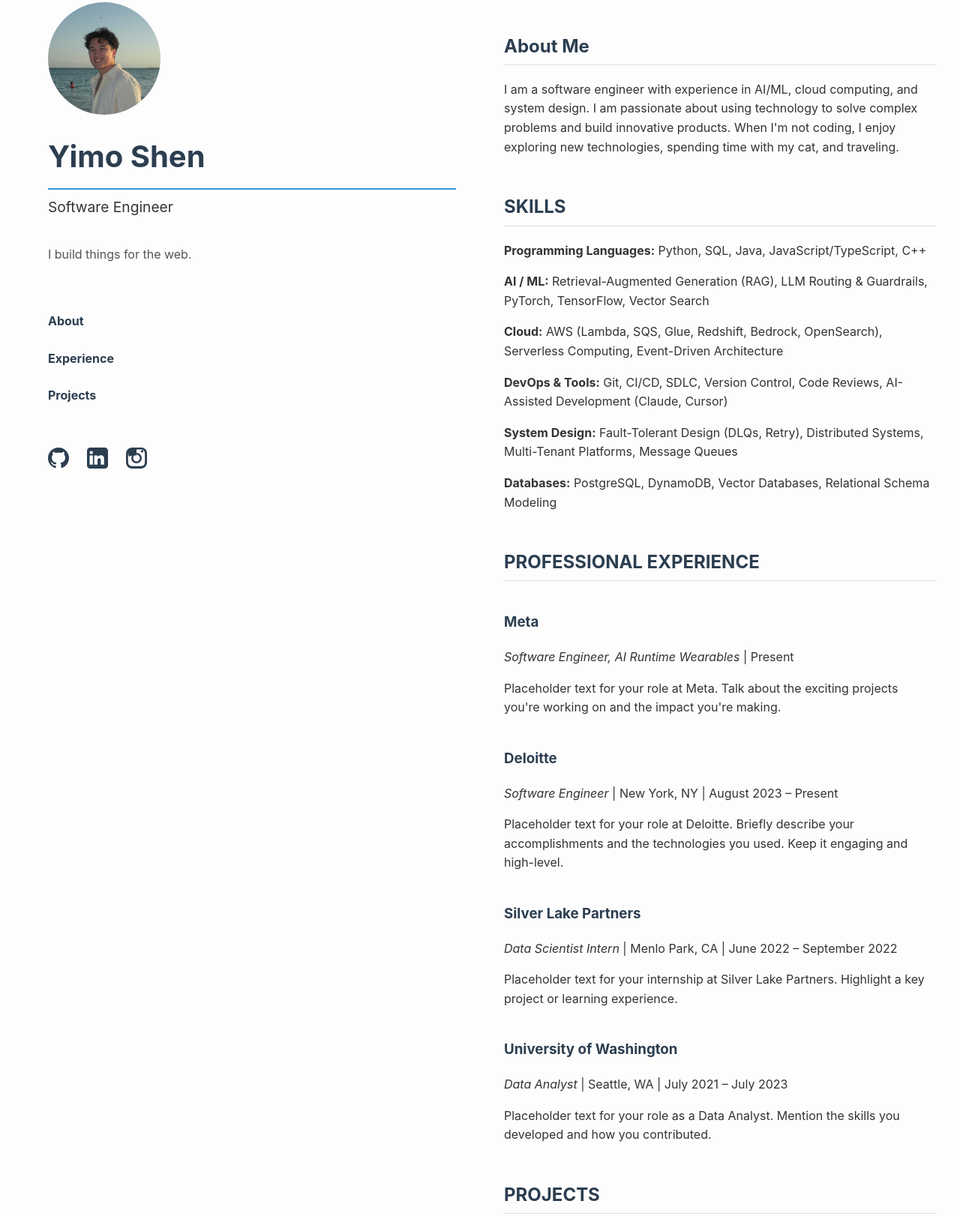
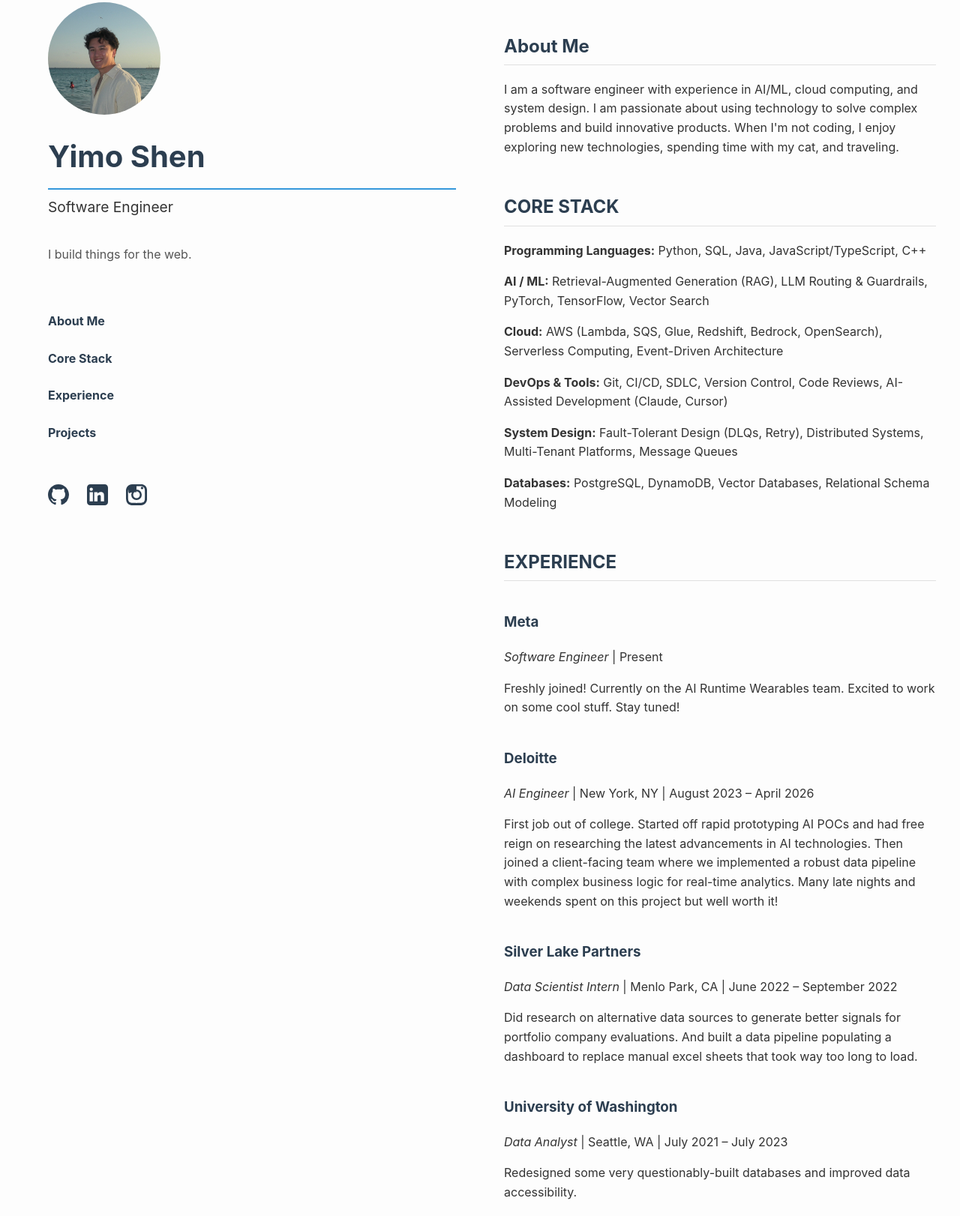
Before and after one commit to yimoshen2000/yimoshen2000.github.io, a plain HTML site: page index.html in a window 1280 px wide. Shown: the part 119-1741 px from the top of the page at 75% size. Drawn offline with Linux system fonts and the light colour scheme.

Commit message:
Updated descriptions

```diff
--- a/index.html
+++ b/index.html
@@ -16,7 +16,8 @@
                 <p class="subtitle">I build things for the web.</p>
                 <nav>
                     <ul>
-                        <li><a href="#about" class="nav-link"><span></span>About</a></li>
+                        <li><a href="#about" class="nav-link"><span></span>About Me</a></li>
+                        <li><a href="#skills" class="nav-link"><span></span>Core Stack</a></li>
                         <li><a href="#experience" class="nav-link"><span></span>Experience</a></li>
                         <li><a href="#projects" class="nav-link"><span></span>Projects</a></li>
                     </ul>
@@ -46,7 +47,7 @@
                 <p>I am a software engineer with experience in AI/ML, cloud computing, and system design. I am passionate about using technology to solve complex problems and build innovative products. When I'm not coding, I enjoy exploring new technologies, spending time with my cat, and traveling.</p>
             </div>
             <div id="skills" class="content-section">
-                <h2>SKILLS</h2>
+                <h2>CORE STACK</h2>
                 <p><strong>Programming Languages:</strong> Python, SQL, Java, JavaScript/TypeScript, C++</p>
                 <p><strong>AI / ML:</strong> Retrieval-Augmented Generation (RAG), LLM Routing & Guardrails, PyTorch, TensorFlow, Vector Search</p>
                 <p><strong>Cloud:</strong> AWS (Lambda, SQS, Glue, Redshift, Bedrock, OpenSearch), Serverless Computing, Event-Driven Architecture</p>
@@ -55,22 +56,22 @@
                 <p><strong>Databases:</strong> PostgreSQL, DynamoDB, Vector Databases, Relational Schema Modeling</p>
             </div>
             <div id="experience" class="content-section">
-                <h2>PROFESSIONAL EXPERIENCE</h2>
+                <h2>EXPERIENCE</h2>
                 <h3>Meta</h3>
-                <p><em>Software Engineer, AI Runtime Wearables</em> | Present</p>
-                <p>Placeholder text for your role at Meta. Talk about the exciting projects you're working on and the impact you're making.</p>
+                <p><em>Software Engineer</em> | Present</p>
+                <p>Freshly joined! Currently on the AI Runtime Wearables team. Excited to work on some cool stuff. Stay tuned!</p>
 
                 <h3>Deloitte</h3>
-                <p><em>Software Engineer</em> | New York, NY | August 2023 – Present</p>
-                <p>Placeholder text for your role at Deloitte. Briefly describe your accomplishments and the technologies you used. Keep it engaging and high-level.</p>
+                <p><em>AI Engineer</em> | New York, NY | August 2023 – April 2026</p>
+                <p>First job out of college. Started off rapid prototyping AI POCs and had free reign on researching the latest advancements in AI technologies. Then joined a client-facing team where we implemented a robust data pipeline with complex business logic for real-time analytics. Many late nights and weekends spent on this project but well worth it!</p>
 
                 <h3>Silver Lake Partners</h3>
                 <p><em>Data Scientist Intern</em> | Menlo Park, CA | June 2022 – September 2022</p>
-                <p>Placeholder text for your internship at Silver Lake Partners. Highlight a key project or learning experience.</p>
+                <p>Did research on alternative data sources to generate better signals for portfolio company evaluations. And built a data pipeline populating a dashboard to replace manual excel sheets that took way too long to load.</p>
 
                 <h3>University of Washington</h3>
                 <p><em>Data Analyst</em> | Seattle, WA | July 2021 – July 2023</p>
-                <p>Placeholder text for your role as a Data Analyst. Mention the skills you developed and how you contributed.</p>
+                <p>Redesigned some very questionably-built databases and improved data accessibility. </p>
             </div>
             <div id="projects" class="content-section">
                 <h2>PROJECTS</h2>
@@ -88,7 +89,7 @@
                 </div>
             </div>
             <footer>
-                <p>Built by Yimo Shen with inspiration from Brittany Chiang.</p>
+                <p>Built by Yimo Shen with inspiration from the one and only Brittany Chiang.</p>
             </footer>
         </main>
     </div>
```
Also changed, not shown: 1 other file.
